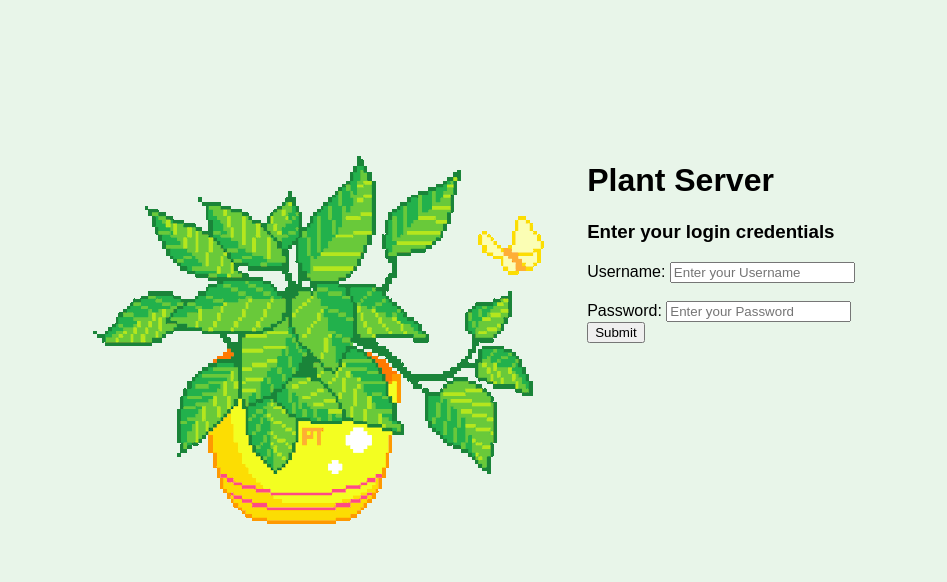
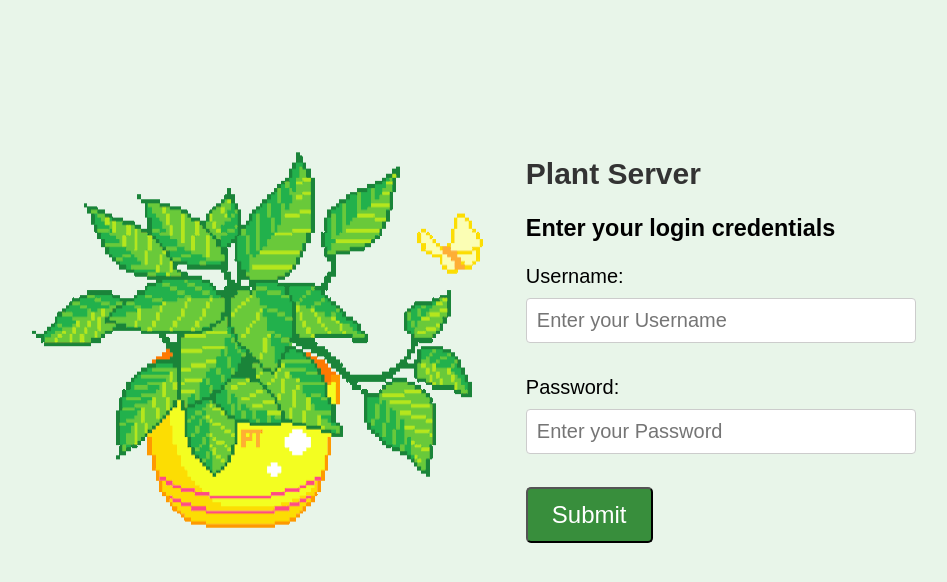
Before and after one commit to diego411/petal, a Python web app: template src/templates/login.html in a window 1280 px wide. Shown: the part 60-642 px from the top of the page, without its empty margins (169-1116 px from the left). Run offline with Jinja, Linux system fonts and the light colour scheme; the template is opened without the code that fills it, so the values that code supplies are empty.

Commit message:
31: improve login form styling

```diff
--- a/src/templates/login.html
+++ b/src/templates/login.html
@@ -8,6 +8,31 @@
         .wrapper {
             display: flex;
             flex-direction: row;
+            font-size: 1.25em;
+        }
+
+        h1 {
+            font-size: 1.5em;
+            color: #333;
+        }
+
+        /* Input field styling */
+        input[type="text"],
+        input[type="password"] {
+            width: 100%;
+            padding: 10px;
+            margin: 10px 0;
+            border: 1px solid #ccc;
+            border-radius: 4px;
+            box-sizing: border-box;
+            font-size: 1em;
+        }
+
+        input[type="text"]:focus,
+        input[type="password"]:focus {
+            border-color: #007BFF;
+            outline: none;
+            box-shadow: 0 0 5px rgba(0, 123, 255, 0.5);
         }
     </style>
 </head>
@@ -21,7 +46,7 @@
             <h1>Plant Server</h1>
             <h3>Enter your login credentials</h3>
 
-            <form action="/api/v1/login" method="post">
+            <div id="login-container">
                 <label for="username">
                     Username:
                 </label>
@@ -31,15 +56,47 @@
                     Password:
                 </label>
                 <input type="password" id="password" name="password" placeholder="Enter your Password" required>
-
+                <br><br>
                 <div class="wrap">
-                    <button type="submit">
+                    <button class="button" type="button" onclick="submit()">
                         Submit
                     </button>
                 </div>
-            </form>
+            </div>
         </div>
     </div>
 </body>
 
+<script>
+    const usernameInput = document.getElementById('username');
+    const passwordInput = document.getElementById('password');
+
+    const submit = async () => {
+        const response = await fetch('/api/v1/login', {
+            method: 'POST',
+            headers: {
+                'Content-Type': 'application/json',
+            },
+            body: JSON.stringify({
+                username: usernameInput.value,
+                password: passwordInput.value
+            })
+        });
+
+        if (response.ok) {
+            window.location.href = "/";
+        } else {
+            const error = await response.json();
+            console.log(error);
+            alert(`Login failed: ${error}`)
+        }
+    }
+
+    document.getElementById('login-container').addEventListener('keydown', function (event) {
+        if (event.key === 'Enter') {
+            submit(); // Trigger the login function on Enter key
+        }
+    });
+</script>
+
 </html>
```
